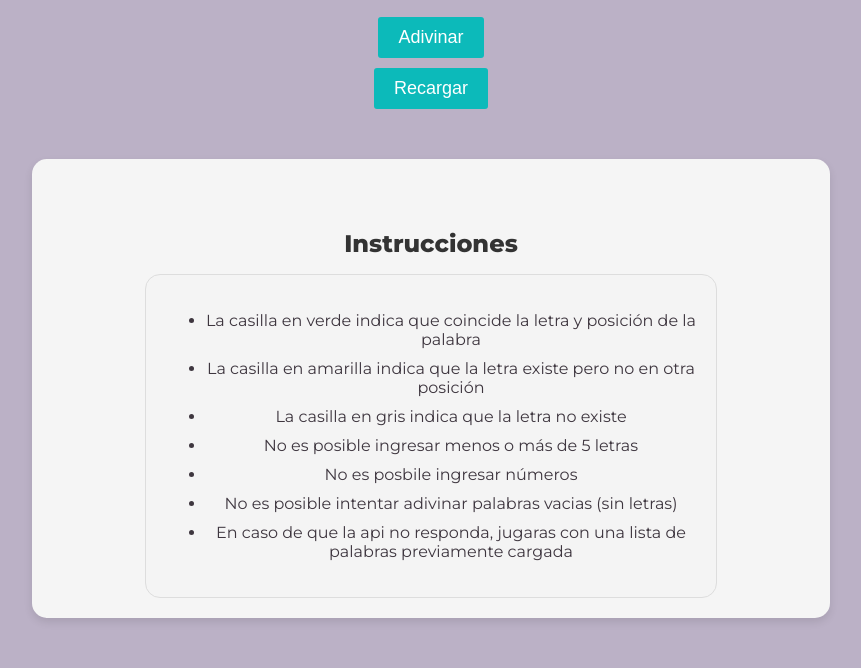
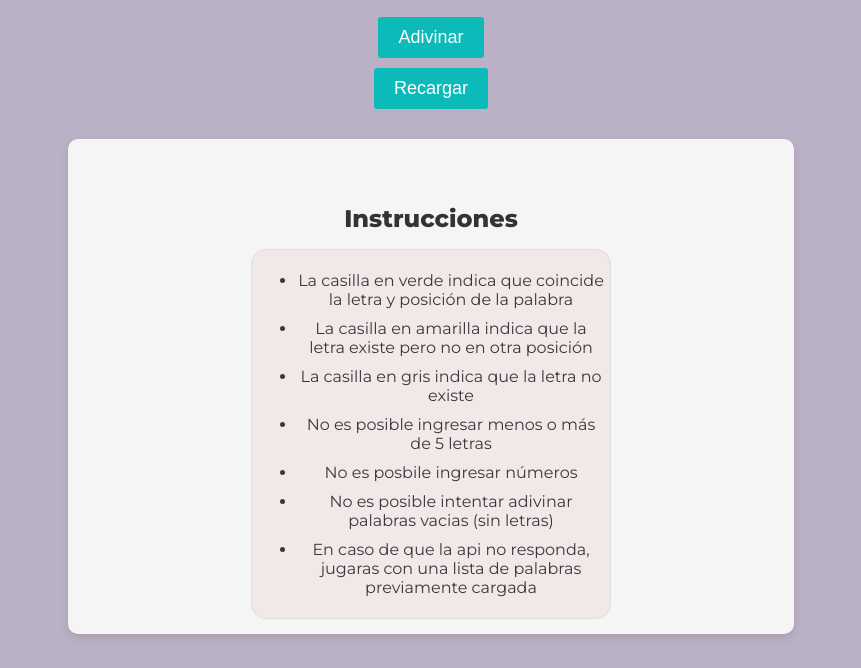
Before and after one commit to gabrielcabrera17/Wordle-PPY, a plain HTML site: page index.html in a window 1280 px wide. Shown: the part 141-809 px from the top of the page, without its empty margins (209-1070 px from the left). Drawn offline with Linux system fonts and the light colour scheme; no server answers.

Commit message:
Add files via upload

```diff
--- a/style.css
+++ b/style.css
@@ -61,21 +61,21 @@ h1 {
 }
 
 #Instruccion {
-    width: 60%;
-    margin: 50px auto;
+    width: 55%;
+    margin: 10px auto;
     background-color: #f5f5f5;
-    padding: 20px;
+    padding: 15px;
     text-align: center;
-    border-radius: 15px;
+    border-radius: 10px;
     box-shadow: 0 4px 8px rgba(0, 0, 0, 0.1);
 }
 
 #lista {
   color: #3E363F;
-  width: 70%;
+  width: 50%;
   margin: 0 auto;
-  background-color: #f4f4f4;
-  padding: 20px;
+  background-color: #f1e8e8;
+  padding: 5px;
   border: 1px solid #ddd;
   border-radius: 15px;
 }
@@ -100,7 +100,7 @@ h1 {
       width: 50%;
       padding: 5px;
       margin: 0 auto;
-      border: 1px solid red; /* Añadido para visualizar el área del contenedor */
+
   }
 
   #lista li {
```
